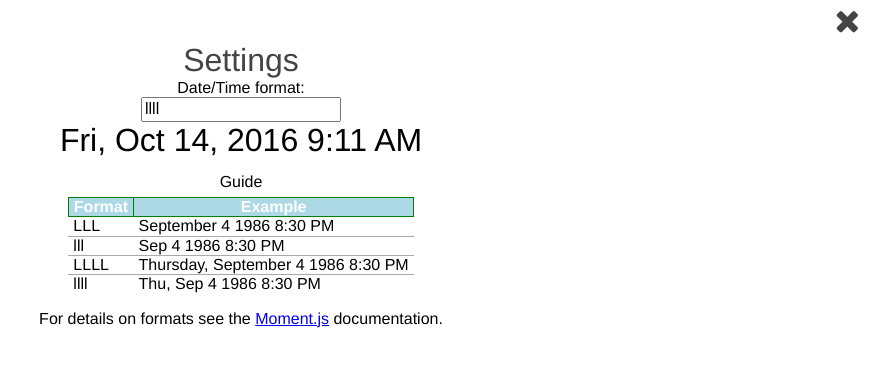
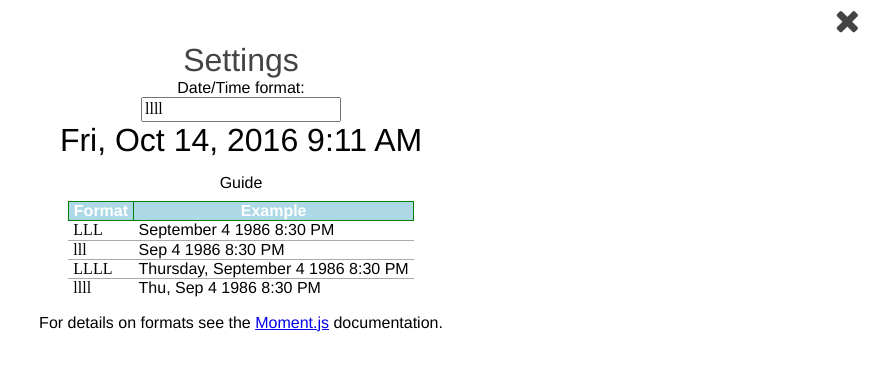
Before and after one commit to dabowheel/displaytime, a Vue app: page / in a window 1280 px wide. Both pictures are taken after a click on the link "show settings". Shown: the top 370 px of the page, without its empty margins (399-1280 px from the left). Built offline with nearby package versions, Linux system fonts and the light colour scheme.

Commit message:
font family

```diff
--- a/src/Settings.vue
+++ b/src/Settings.vue
@@ -1,7 +1,7 @@
 <template>
 <div id="settings">
   <div id="datetime-format-label">Date/Time format:</div>
-  <div id="datetime-format-field"><input id="datetime-format-input" type="text" v-model="myDatetimeFormat" placeholder="date/time format"/></div>
+  <div id="datetime-format-field"><input id="datetime-format-input" class="format-string" type="text" v-model="myDatetimeFormat" placeholder="date/time format"/></div>
   <div class="displayfield">{{datetimeString}}</div>
   <div id="guide">Guide</div>
   <table id="guide-table" border="1">
@@ -12,16 +12,16 @@
     </thead>
     <tbody>
       <tr>
-        <td>LLL</td><td>September 4 1986 8:30 PM</td>
+        <td class="format-string">LLL</td><td>September 4 1986 8:30 PM</td>
       </tr>
       <tr>
-        <td>lll</td><td>Sep 4 1986 8:30 PM</td>
+        <td class="format-string">lll</td><td>Sep 4 1986 8:30 PM</td>
       </tr>
       <tr>
-        <td>LLLL</td><td>Thursday, September 4 1986 8:30 PM</td>
+        <td class="format-string">LLLL</td><td>Thursday, September 4 1986 8:30 PM</td>
       </tr>
       <tr>
-        <td>llll</td><td>Thu, Sep 4 1986 8:30 PM</td>
+        <td class="format-string">llll</td><td>Thu, Sep 4 1986 8:30 PM</td>
       </tr>
     </tbody>
   </table>
@@ -54,9 +54,12 @@ export default {
 </script>
 
 <style>
+.format-string, input.format-string{
+  font-family: Bitstream Vera Sans Mono;
+}
 #guide {
-  margin-top: 15px;
-  margin-bottom: 5px;
+  margin-top: 1em;
+  margin-bottom: .5em;
 }
 #datetime-format-label, #datetime-string, #datetime-format-field, #guide, #more-details, .label, .displayfield {
   text-align: center;
--- a/webpack.config.js
+++ b/webpack.config.js
@@ -14,11 +14,6 @@ module.exports = {
         test: /\.js$/,
         loader: 'babel-loader',
         exclude: /node_modules/
-      },
-      {
-        test: /abc/,
-        loader: 'css-loader',
-        exclude: /node_modules/
       }
     ]
   }
```
